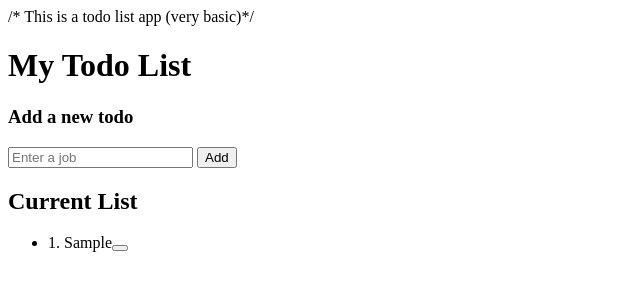
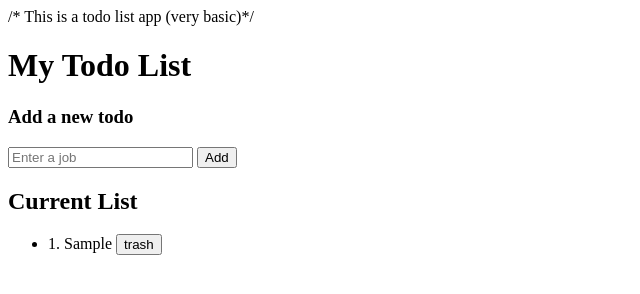
Before and after one commit to Mohd-Umair-Lari/100x-Dev-practice, a plain HTML site: page Todo-list/index.html in a window 1280 px wide. Both pictures are taken after typing "Sample" into the empty fields and a click on the button "Add". Shown: the full height of the page, 0-640 px from the left. Drawn offline with Linux system fonts and the light colour scheme.

Commit message:
completed the rough template for the todo app just HTML and JS

```diff
--- a/Todo-list/index.html
+++ b/Todo-list/index.html
@@ -23,9 +23,9 @@
             function addTodo() {
                 const todo = inputel.value;
                 const li = document.createElement("li");
-                li.textContent = `${count}. ${todo}`;
+                li.textContent = `${count}. ${todo} `;
                 const deletebtn=document.createElement("button");
-                deletebtn.content="🗑️";
+                deletebtn.textContent="trash";
                 deletebtn.onclick = function() {
                     li.remove();
                 };
```
